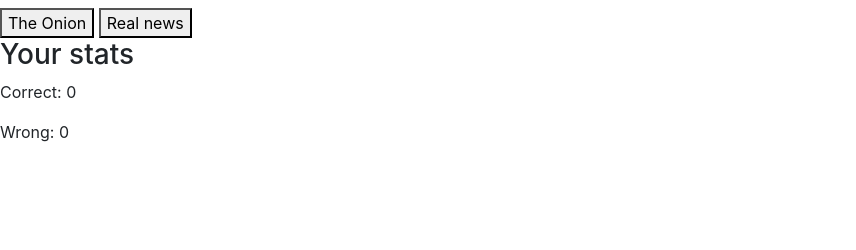
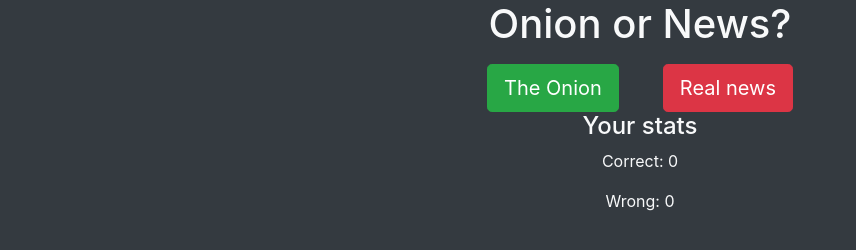
Before and after one commit to justinas/onion-or-news, a plain HTML site: page oon_web/static/index.html in a window 1280 px wide. Shown: the whole page, without its empty margins (0-856 px from the left). Drawn offline with nearby package versions, Linux system fonts and the light colour scheme; no server answers.

Commit message:
Begin styling

```diff
--- a/oon_web/static/index.html
+++ b/oon_web/static/index.html
@@ -3,6 +3,9 @@
     <head>
         <meta charset="utf-8">
         <title>Onion or News?</title>
+        <meta
+            name="viewport"
+            content="width=device-width, initial-scale=1, shrink-to-fit=no">
         <link
             rel="stylesheet"
             href="https://cdn.jsdelivr.net/npm/bootstrap@4.3.1/dist/css/bootstrap.min.css"
@@ -14,8 +17,15 @@
             crossorigin="anonymous">
         </script>
     </head>
-    <body>
-        <div id="app">
+    <body class="bg-dark text-light">
+        <div class="container text-center">
+            <div class="row">
+                <div class="col-12">
+                    <h1>Onion or News?</h1>
+                </div>
+            </div>
+            <div class="row">
+                <div class="col-12" id="app">
                     <div class="result" v-if="result">
                         {{ result.correct ? "Correct!" : "Wrong..." }}
                         That was
@@ -24,14 +34,24 @@
                         </strong>
                     </div>
 
-            <h2>{{ title }}</h2>
-            <button v-on:click="guess(1)">The Onion</button>
-            <button v-on:click="guess(2)">Real news</button>
+                    <h3 class="text-center">{{ title }}</h3>
+                    <div class="row justify-content-center">
+                        <div class="col-12 col-md-6 col-lg-4 d-flex justify-content-around">
+                            <button class="btn btn-lg btn-success" v-on:click="guess(1)">
+                                The Onion
+                            </button>
+                            <button class="btn btn-lg btn-danger" v-on:click="guess(2)">
+                                Real news
+                            </button>
+                        </div>
+                    </div>
 
-            <div class="stats">
-                <h3>Your stats</h3>
+                    <div class="stats text-center">
+                        <h4>Your stats</h4>
                         <p>Correct: {{ stats.correct }}</p>
                         <p>Wrong: {{ stats.wrong}}</p>
+                    </div>
+                </div>
             </div>
         </div>
     </body>
```
Lines whose indentation alone changed are shown as unchanged.
